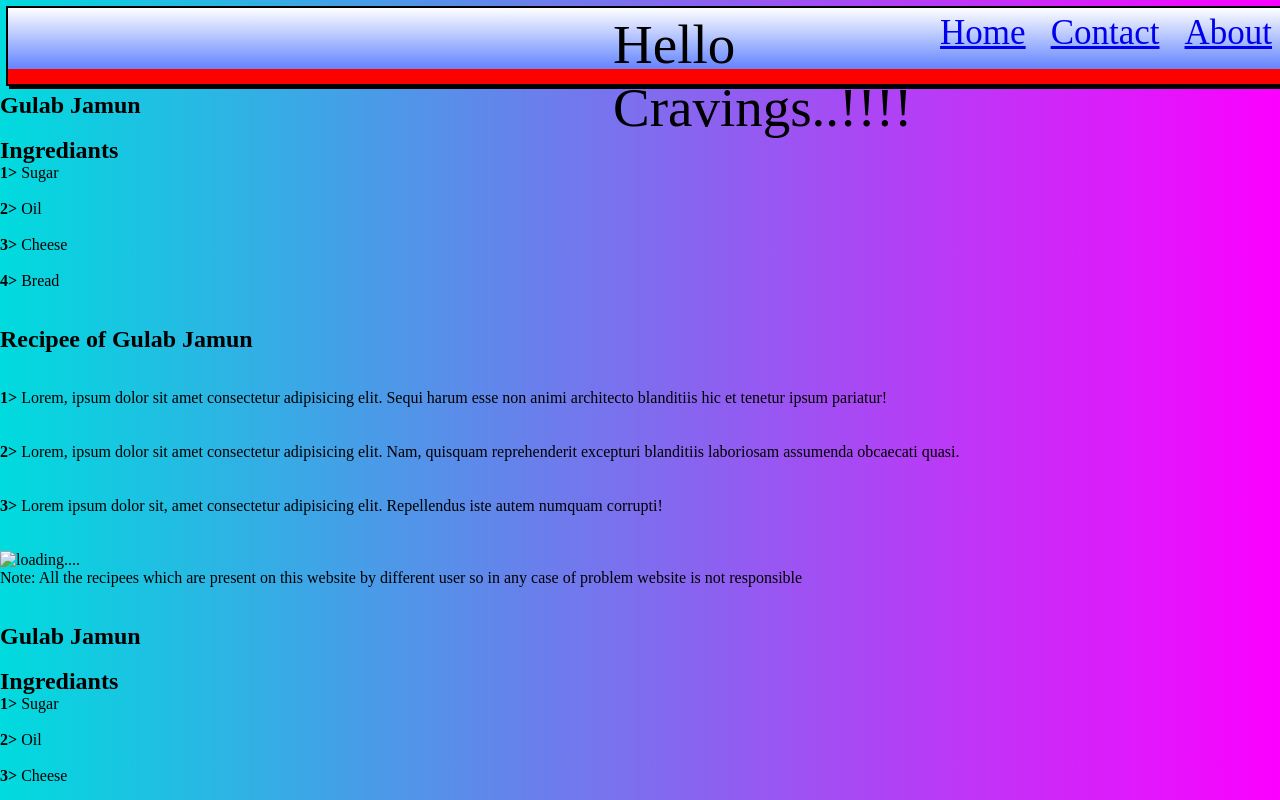
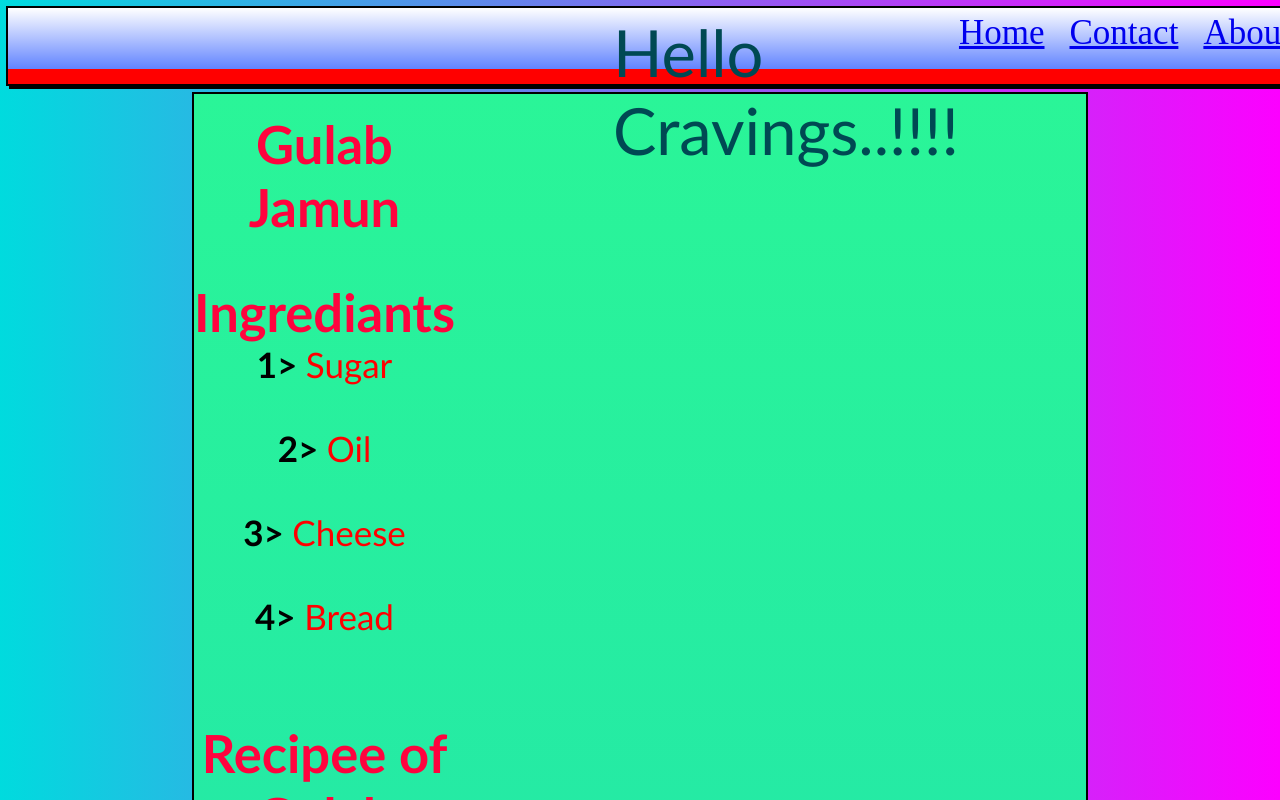
Before and after one commit to Webdev-Ishan/Recipee-website-HTML-and-CSS-, a plain HTML site: page index.html in a window 1280 px wide. Drawn offline with Linux system fonts and the light colour scheme.

Commit message:
styling is the bes part

```diff
--- a/style.css
+++ b/style.css
@@ -30,10 +30,20 @@
 }
 #logo{
 
-    font-size: 55px;
+    font-size: 65px;
    padding-left: 600px;
-     color: black;
+  color: #004953;
+     transition: all 1s 0s linear;
+     font-family: 'Gill Sans', 'Gill Sans MT', Calibri, 'Trebuchet MS', sans-serif;
+     align-self: start;
 }
+#logo:hover{
+
+    transform: scale(1.5);
+
+}
+
+
 #secondpart{
 display: flex;
 gap: 25px;
@@ -49,3 +59,72 @@ gap: 25px;
     margin: 5px;
 
 }
+.foot{
+    font-size: 25px;
+    background-color: beige;
+    color: darkred;
+    text-align: center;
+}
+.content{
+
+    width: 70%;
+    height: 90%;
+    border: 2px solid black;
+    margin: auto;
+    background-color: #08AEEA;
+    background-image: linear-gradient(0deg, #08AEEA 0%, #2AF598 100%);
+
+    overflow: hidden;
+}
+.item1{
+display: flex;
+font-size: 35px;
+justify-content: space-around;
+
+}
+.left{
+    margin-top: 18px ;
+    text-align: center;
+    color: red;
+    font-family:'Trebuchet MS', 'Lucida Sans Unicode', 'Lucida Grande', 'Lucida Sans', Arial, sans-serif;
+}
+
+.right{
+    display: flex;
+    align-items: center;
+    transition: all 2s 0s ease-in-out ;
+
+}
+
+.right img{
+    display: flex;
+    width: 650px;
+    height: 400px;
+
+}
+.right:hover{
+
+    transform: rotate(360deg);
+
+}
+h2{
+    color: #FF033E;
+    transition: all 2s 0s ease-in-out;
+}
+h2:hover{
+
+    transform:skew(360deg);
+}
+
+#l{
+    transition: all 3s 0s linear;
+}
+#l:hover {
+   transform: scaleX(1.5);
+
+  }
+ .sh{
+    font-size: 30px;
+    color: darkviolet;
+    text-align: center;
+ }
```
